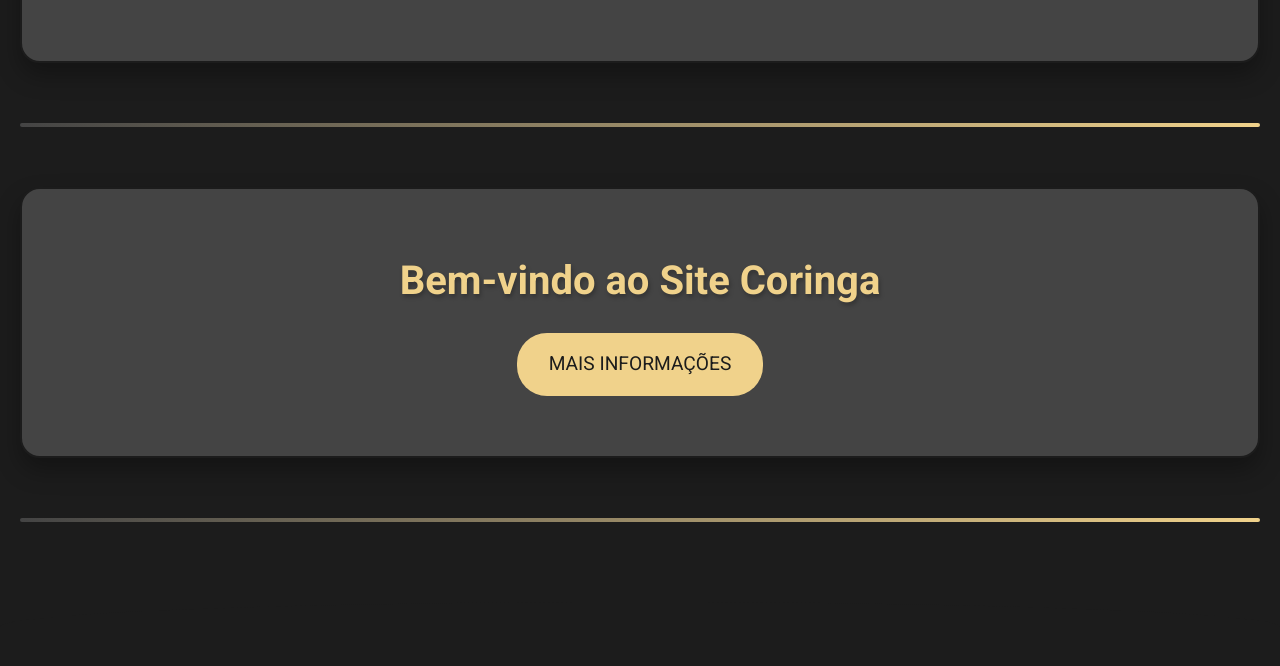
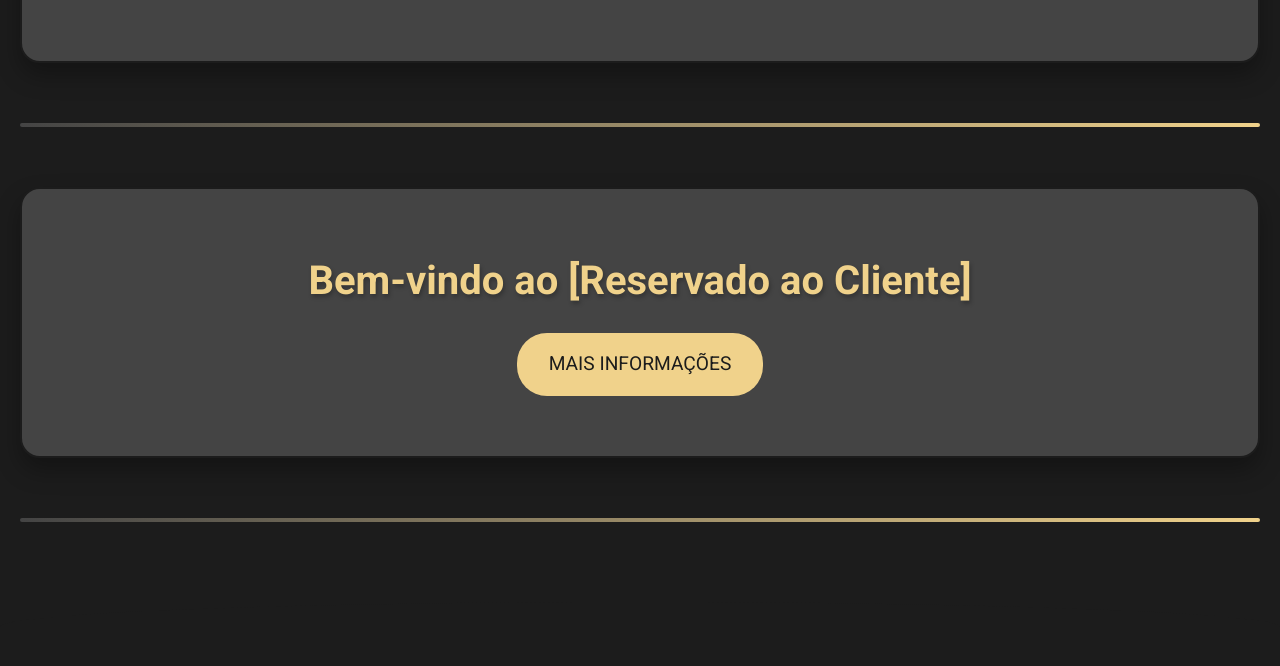
Before and after one commit to thaydionIA/Site-Coringa, a plain HTML site: page index.html in a window 1280 px wide. Shown: the part 1206-1872 px from the top of the page. Drawn offline with Linux system fonts and the light colour scheme; a script that the page names is missing.

Commit message:
Versão-1.0

```diff
--- a/index.html
+++ b/index.html
@@ -119,7 +119,7 @@
         <div class="section-divider"></div>
         <section class="hero">
             <div class="hero-content">
-                <h2>Bem-vindo ao Site Coringa</h2>
+                <h2>Bem-vindo ao [Reservado ao Cliente]</h2>
                 <a href="https://wa.me/[numero]?text=Olá%20quero%20saber%20mais%20sobre%20[serviço/produto]" class="button">Mais Informações</a>
             </div>
         </section>
```
